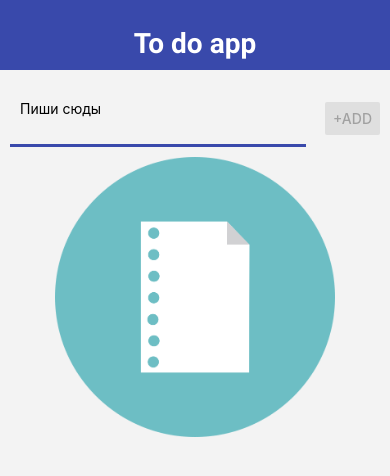
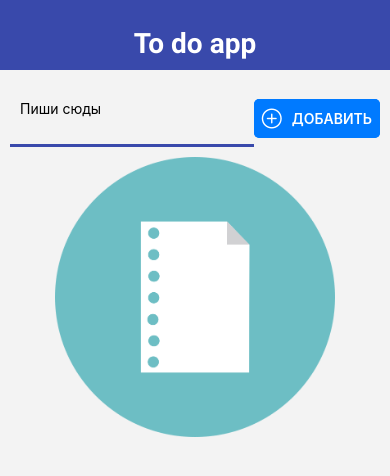
Before and after one commit to anaxronik/rn_todoApp, a React Native app: screen / in a window 390 px wide. Shown: the top 476 px of the page. Built offline with nearby package versions, Linux system fonts and the light colour scheme.

Commit message:
aply icon on add button

```diff
--- a/package.json
+++ b/package.json
@@ -8,6 +8,7 @@
     "eject": "expo eject"
   },
   "dependencies": {
+    "@expo/vector-icons": "^10.1.0",
     "expo": "~37.0.3",
     "expo-font": "^8.1.1",
     "react": "~16.9.0",
--- a/src/components/AddTodo.js
+++ b/src/components/AddTodo.js
@@ -1,10 +1,10 @@
 import React, { useState } from "react";
 import { StyleSheet, Text, View, TextInput, Button, Alert } from "react-native";
 import { THEME } from "../theme";
+import { AntDesign } from "@expo/vector-icons";
 
 const AddTodo = ({ onSubmit }) => {
   const [value, setValue] = useState("");
-  const [empty, setEmpty] = useState(false);
 
   const presshandler = () => {
     if (value.trim()) {
@@ -31,7 +31,9 @@ const AddTodo = ({ onSubmit }) => {
         autoCapitalize="none"
         multiline={true}
       />
-      <Button title="+ADD" onPress={presshandler} disabled={!value} />
+      <AntDesign.Button name="pluscircleo" onPress={presshandler}>
+        ДОБАВИТЬ
+      </AntDesign.Button>
     </View>
   );
 };
@@ -45,7 +47,7 @@ const styles = StyleSheet.create({
     alignItems: "center",
   },
   input: {
-    width: "80%",
+    width: "70%",
     borderStyle: "solid",
     borderBottomWidth: 3,
     borderColor: THEME.MAIN_COLOR,
```
Also changed, not shown: 1 other file (tests, documents, lock files or other folders).
